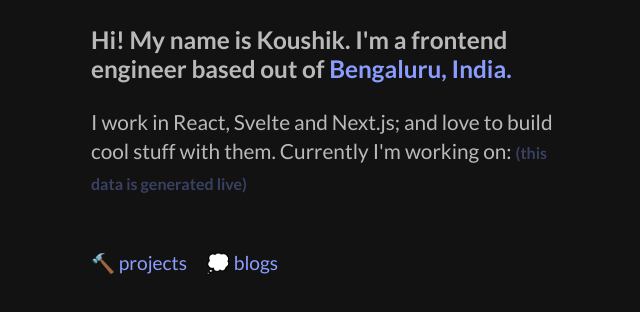
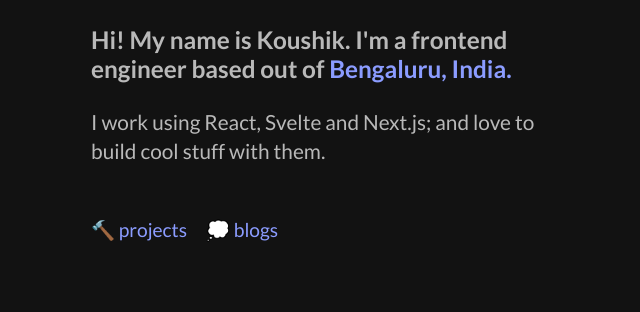
Before and after one commit to koushikjoshi/portfolio, a plain HTML site: page index.html in a window 1280 px wide. Shown: the part 242-554 px from the top of the page, without its empty margins (309-949 px from the left). Drawn offline with Linux system fonts and the light colour scheme; no server answers.

Commit message:
Update index.html

```diff
--- a/index.html
+++ b/index.html
@@ -48,10 +48,10 @@
           Hi! My name is Koushik. I'm a frontend engineer based out of
           <span class="h3Span"> Bengaluru, India. </span>
         </h3>
-        I work in React, Svelte and Next.js; and love to build cool stuff
-        with them. Currently I'm working on:
-        <span class="warnSpan">(this data is generated live)</span>
-        <div class="repos"></div>
+        I work using React, Svelte and Next.js; and love to build cool stuff
+        with them.
+<!--         <span class="warnSpan">(this data is generated live)</span>
+        <div class="repos"></div> -->
       </div>
 
       <div class="socials2">
@@ -61,5 +61,5 @@
     </div>
   </body>
   <script src="https://cdn.jsdelivr.net/npm/circletype@2.3.0/dist/circletype.min.js"></script>
-  <script src="app.js"></script>
+<!--   <script src="app.js"></script> -->
 </html>
```
